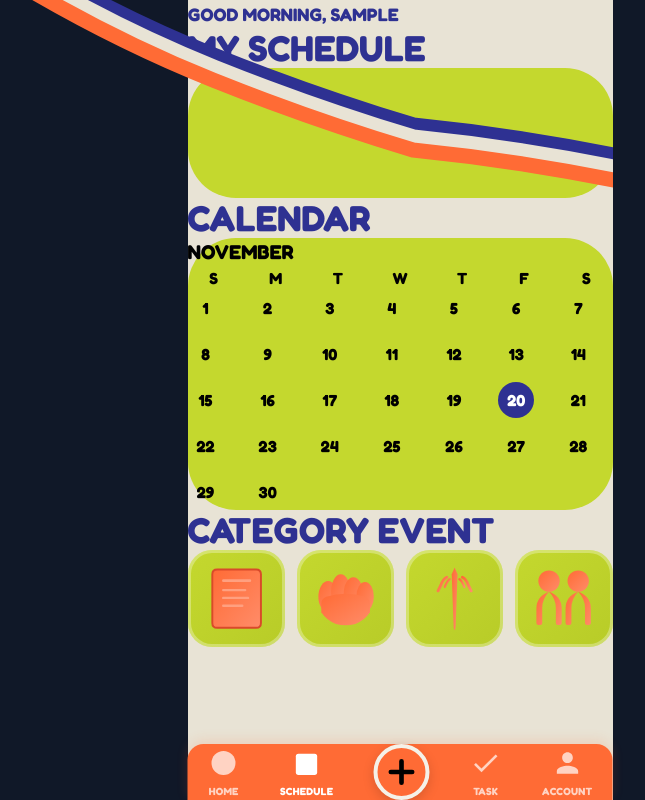
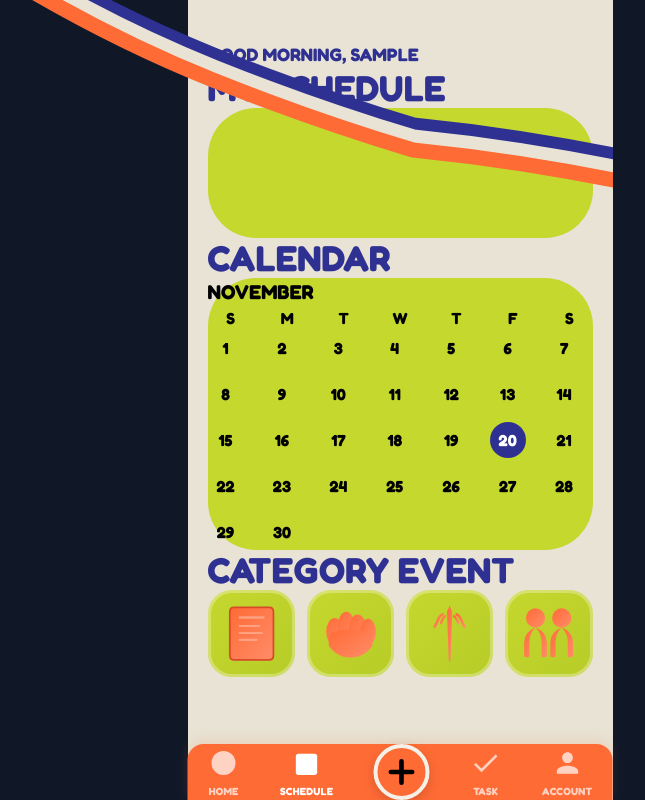
Before and after one commit to CZY774/terpadu-web, a SvelteKit app: page /schedule in a window 1280 px wide. Shown: the whole page, without its empty margins (240-885 px from the left). Built offline with nearby package versions, Linux system fonts and the light colour scheme; sample sign-in values are in the browser's storage.

Commit message:
feat: Adjusts schedule page content padding
Applies specific padding to the main content wrapper to enhance visual spacing and ensure all elements are properly displayed on the schedule page.

```diff
--- a/src/routes/schedule/+page.svelte
+++ b/src/routes/schedule/+page.svelte
@@ -20,7 +20,7 @@
 	}
 </script>
 
-<div class="relative">
+<div class="relative" style="padding: 40px 20px 120px 20px;">
 	<!-- Decorative Wave -->
 	<svg
 		class="absolute -top-10 right-0 w-full lg:w-[850px] h-[180px] sm:h-[200px] md:h-[220px] lg:h-[250px] pointer-events-none"
```
